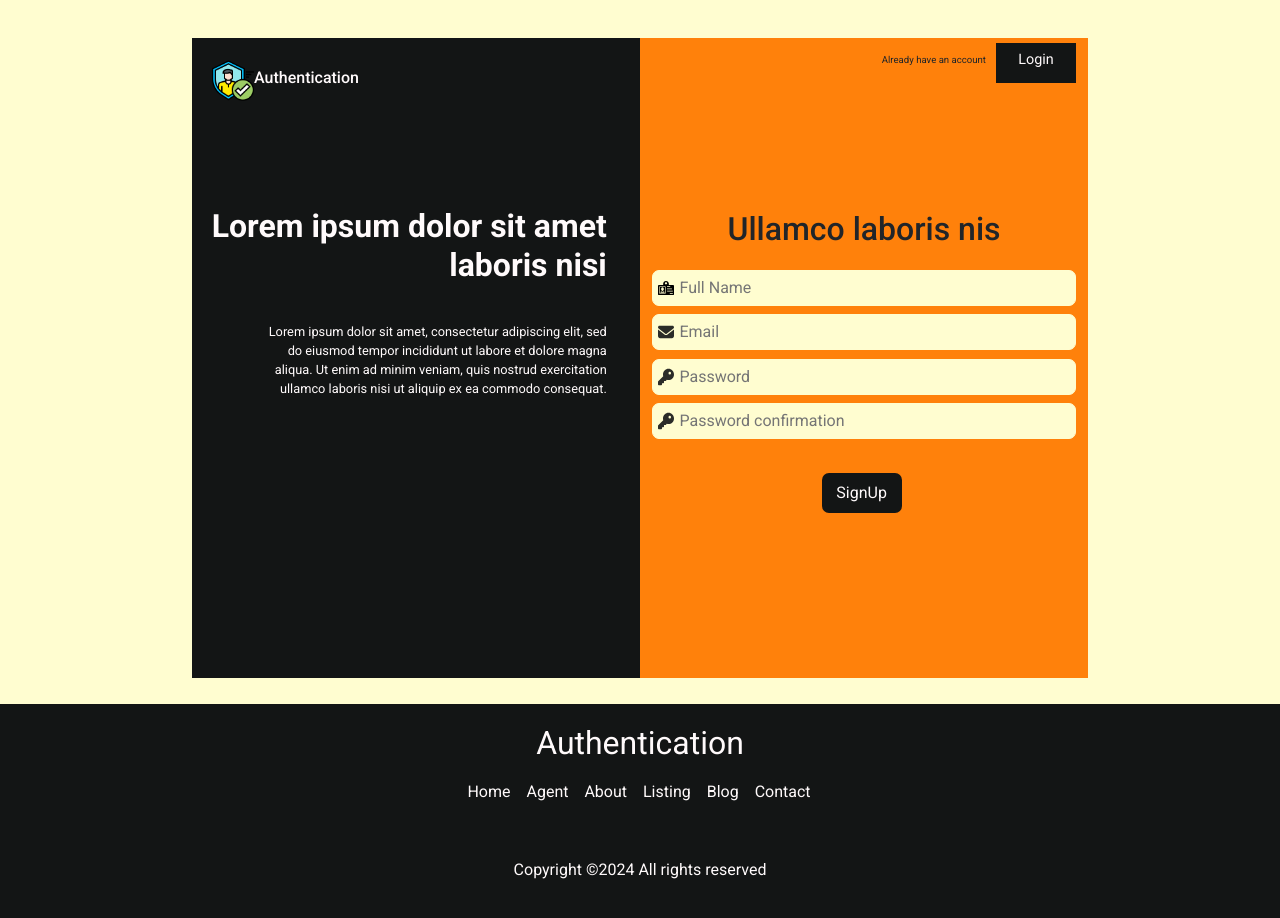
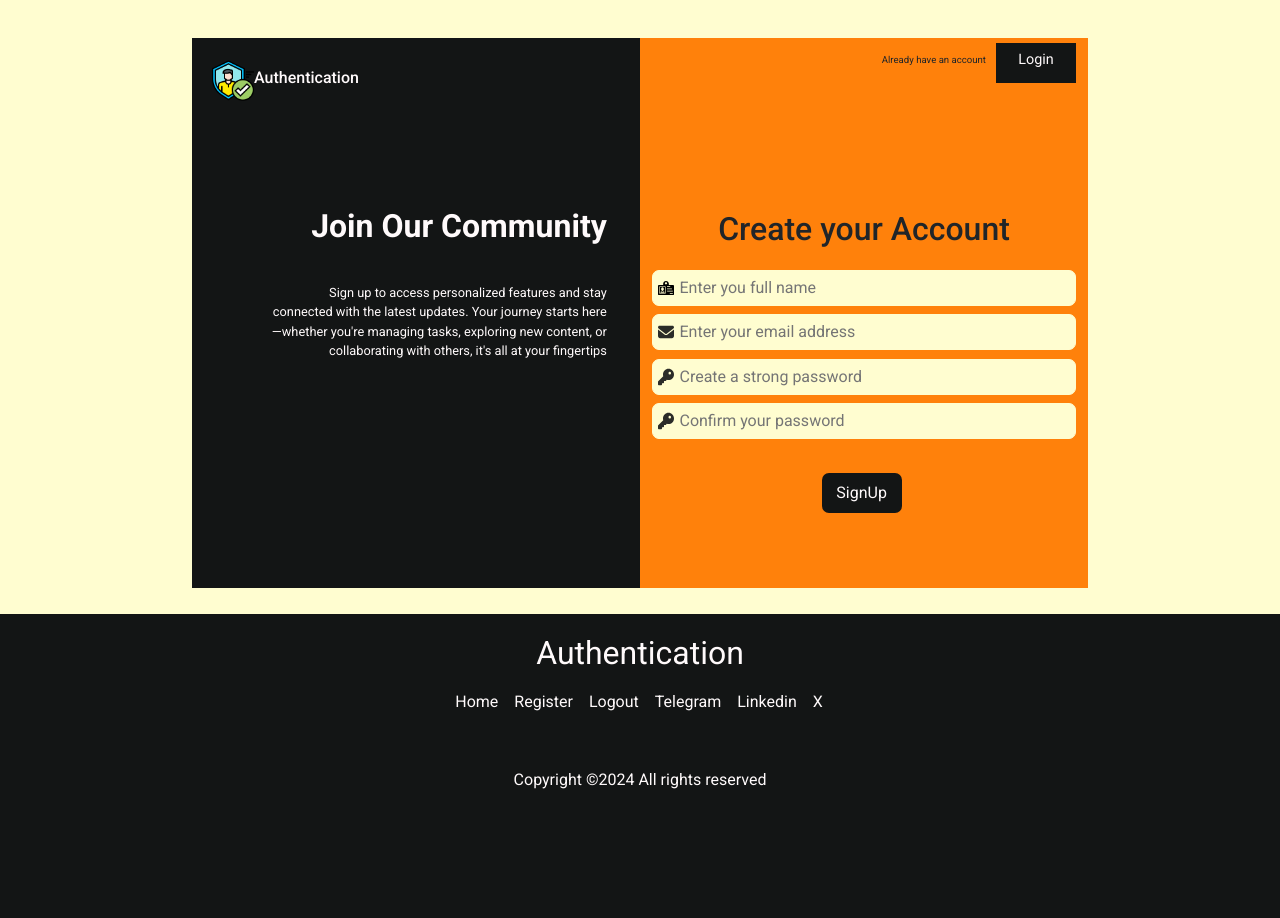
Before and after one commit to nathnael1/PRODIGY_FSWD_01, a Django app: page /authentication/register in a window 1280 px wide. Shown: the part 56-974 px from the top of the page. After the commit the page ends 845 px from the top, so only its background shows below. Run offline with Django 5.2, Linux system fonts and the light colour scheme; some libraries are stand-ins or nearby versions.

Commit message:
Ready to publish

```diff
--- a/secureUserAuthentication/authentication/static/script.js
+++ b/secureUserAuthentication/authentication/static/script.js
@@ -0,0 +1,17 @@
+document.addEventListener("DOMContentLoaded", function() {
+document.getElementById("fullName").addEventListener("input", function(event) {
+    localStorage.setItem("fullName",event.target.value)
+})
+document.getElementById("email").addEventListener("input", function(event) {
+    localStorage.setItem("email",event.target.value)
+})
+const fullName = localStorage.getItem("fullName");
+const email = localStorage.getItem("email");
+if(fullName) {
+    document.getElementById("fullName").value = fullName;
+}
+if(email) {
+    document.getElementById("email").value = email;
+}
+
+})
--- a/secureUserAuthentication/authentication/static/styles.css
+++ b/secureUserAuthentication/authentication/static/styles.css
@@ -88,7 +88,7 @@
 body .whole .information {
   background-color: #131515;
   color: #FFFAFB;
-  height: 80vh;
+  height: 550px;
 }
 body .whole .information .itop {
   margin-top: 5%;
--- a/secureUserAuthentication/authentication/static/styles.scss
+++ b/secureUserAuthentication/authentication/static/styles.scss
@@ -96,7 +96,7 @@
         .information{
             background-color: $info-color;
             color:$text-color;
-            height:80vh;
+            height:550px;
             .itop{
                 margin-top: 5%;
                 margin-left: 2%;
--- a/secureUserAuthentication/authentication/templates/layout.html
+++ b/secureUserAuthentication/authentication/templates/layout.html
@@ -43,11 +43,11 @@
                             <h2 class="footer-heading"><a href="#" class="logo">Authentication</a></h2>
                             <p class="menu">
                                 <a href="#">Home</a>
-                                <a href="#">Agent</a>
-                                <a href="#">About</a>
-                                <a href="#">Listing</a>
-                                <a href="#">Blog</a>
-                                <a href="#">Contact</a>
+                                <a href="{% url 'register' %}">Register</a>
+                                <a href="{% url 'login' %}">Logout</a>
+                                <a href="https://www.t.me/nathnael_tamirat" target="_blank">Telegram</a>
+                                <a href="https://www.linkedin.com/in/nathnael-tamirat/" target="_blank">Linkedin</a>
+                                <a href="https://x.com/NathnaelDev" target="_blank">X</a>
                             </p>
 
                         </div>
--- a/secureUserAuthentication/authentication/templates/register.html
+++ b/secureUserAuthentication/authentication/templates/register.html
@@ -9,12 +9,10 @@
                 <img src="{% static 'logo.png' %}" alt="">
                 <h1>Authentication</h1>
             </div>
-            <h2>Lorem ipsum dolor sit amet laboris nisi </h2>
+            <h2>Join Our Community</h2>
             <p>
-                Lorem ipsum dolor sit amet, consectetur adipiscing elit, sed do eiusmod tempor incididunt ut labore et dolore magna aliqua.
-                Ut enim ad minim veniam, quis nostrud exercitation ullamco laboris nisi ut aliquip ex ea commodo consequat.
-
-
+                Sign up to access personalized features and stay connected with the latest updates.
+                Your journey starts here—whether you're managing tasks, exploring new content, or collaborating with others, it's all at your fingertips
             </p>
         </div>
         <div class="col-md-6 col-12 sign">
@@ -22,24 +20,24 @@
                 <p>Already have an account</p>
                 <a href="{% url 'login' %}"> Login</a>
             </div>
-            <h2>Ullamco laboris nis</h2>
+            <h2>Create your Account</h2>
             <form action = "{% url 'register' %}" method="post">
                 {% csrf_token %}
                 <div class="fullName">
                     <img src="{% static 'username.svg' %}" alt="">
-                    <input  name = "fullName" required type="text" placeholder="Full Name">
+                    <input  id = "fullName" name = "fullName" required type="text" placeholder="Enter you full name">
                 </div>
                 <div class="email">
                     <img src="{% static 'envelope-solid.svg' %}" alt="">
-                    <input  name = "email" required type="Email" placeholder="Email">
+                    <input  id = "email" name = "email" required type="Email" placeholder="Enter your email address">
                 </div>
                 <div class="password">
                     <img  src="{% static 'key-solid.svg' %}" alt="">
-                    <input name = "password" required type="password" placeholder="Password">
+                    <input name = "password" required type="password" placeholder="Create a strong password">
                 </div>
                 <div class="password">
                     <img  src="{% static 'key-solid.svg' %}" alt="">
-                    <input  name = "passwordConfirmation" required type="password" placeholder="Password confirmation">
+                    <input  name = "passwordConfirmation" required type="password" placeholder="Confirm your password">
                 </div>
                 {% if error %}
                 <p class = "error">{{ error }}</p>
--- a/secureUserAuthentication/authentication/templates/unauthorized.html
+++ b/secureUserAuthentication/authentication/templates/unauthorized.html
@@ -4,8 +4,9 @@
 {%block content %}
 <div class="u container">
     <h1>Unauthorized</h1>
-    <p>Lorem ipsum dolor sit amet, consectetur adipiscing elit. Curabitur sit amet nulla urna.
-        Duis pretium lobortis mauris aliquet ornare. </p>
+    <p>You don't have permission to view this page.
+         Please log in with your credentials to continue.
+         If you don't have an account, sign up to gain access. </p>
     <img src="{%static "401.png" %}" alt="">
 </div>
 
--- a/secureUserAuthentication/authentication/views.py
+++ b/secureUserAuthentication/authentication/views.py
@@ -14,6 +14,7 @@
     return render(request,"unauthorized.html")
 def login(request):
     if request.method == "POST":
+        request.session.flush()
         email = request.POST["email"]
         password = request.POST["password"]
         email_validator = EmailValidator()
```
Also changed, not shown: secureUserAuthentication/authentication/templates/index.html (+3 -9 lines), secureUserAuthentication/authentication/templates/login.html (+7 -8 lines), secureUserAuthentication/authentication/static/styles.min.css, secureUserAuthentication/db.sqlite3, 2 other files.
